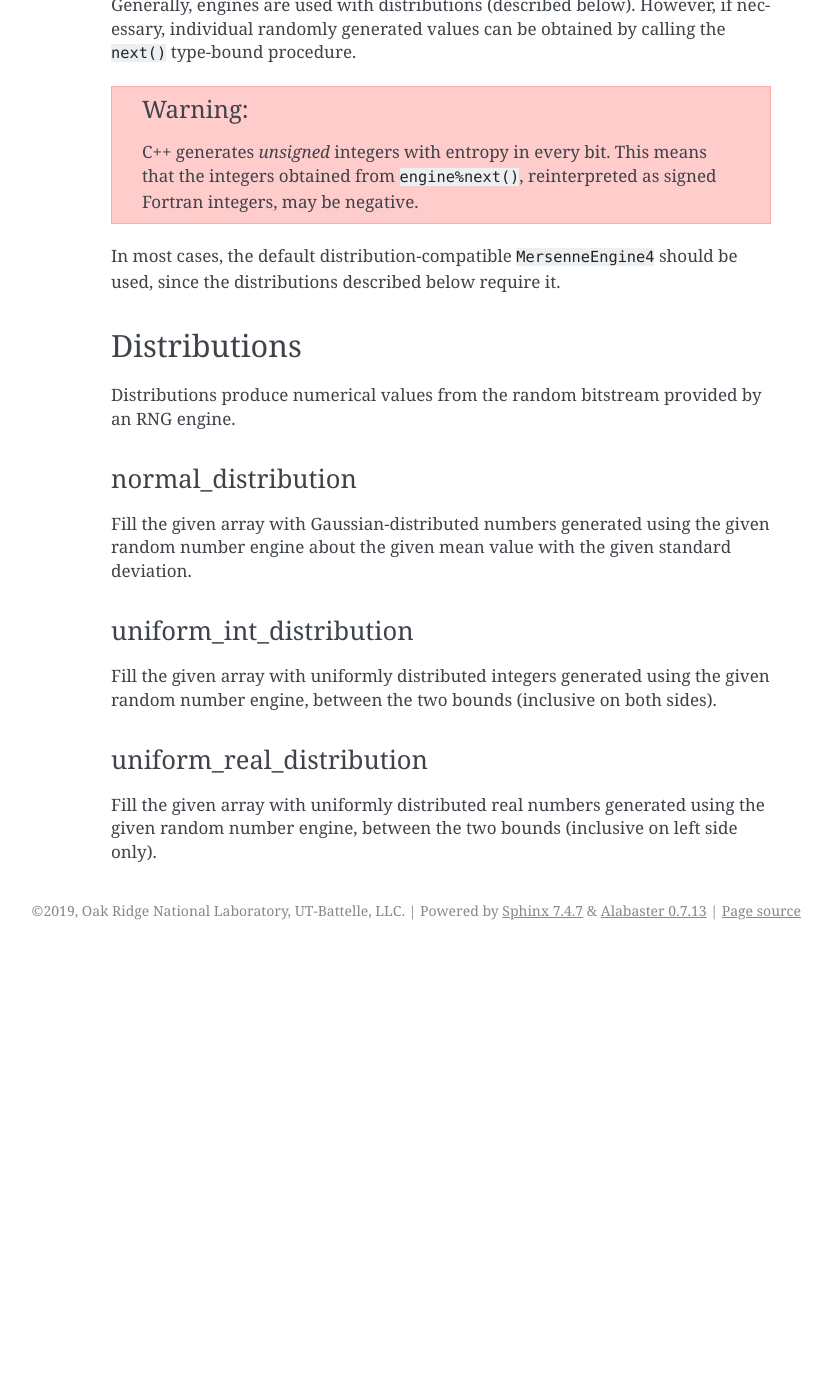
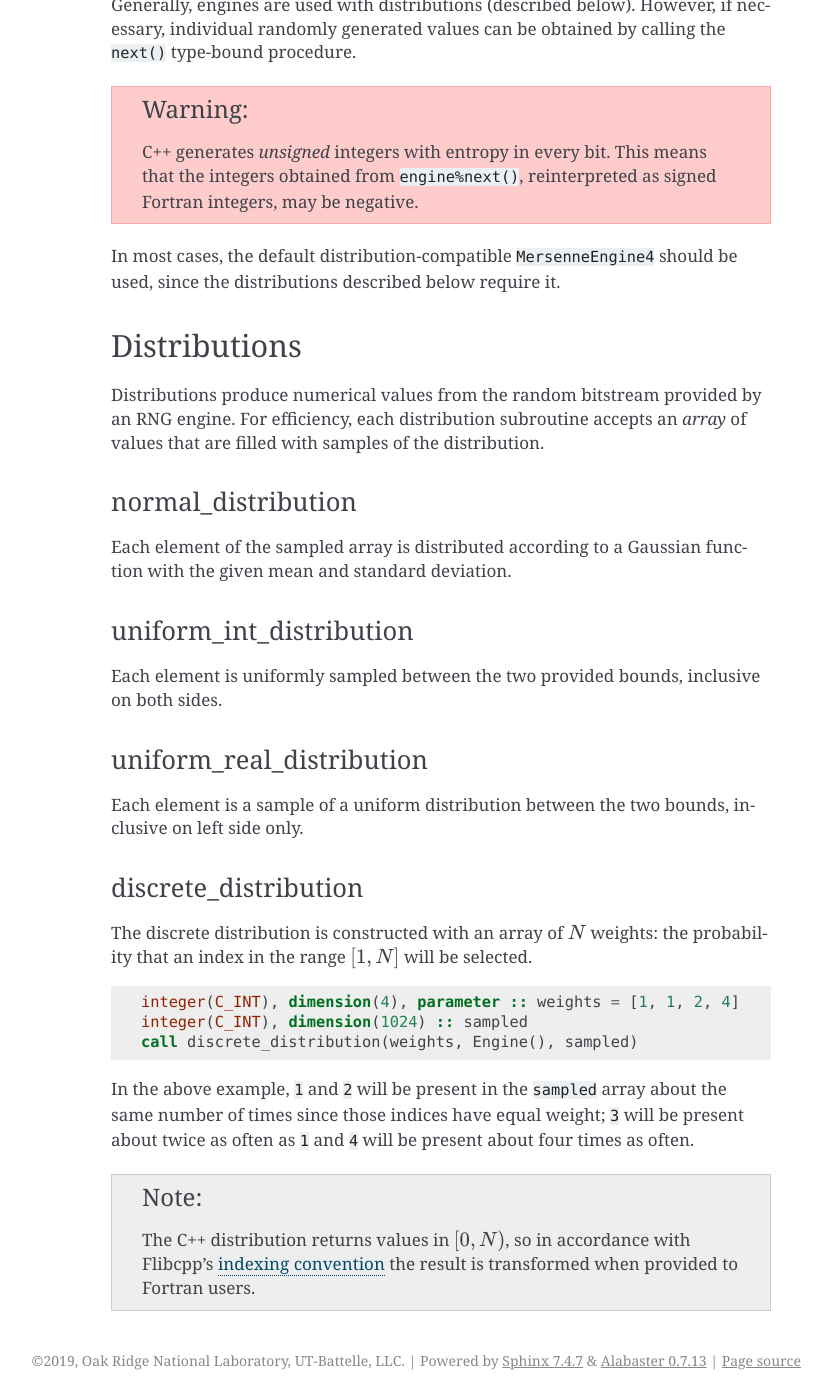
Before and after one commit to swig-fortran/flibcpp, a Sphinx documentation site: the page built from doc/modules/random.rst, in a window 1280 px wide and 1400 px high, scrolled down 1078 px. Shown: the whole window, without its empty margins (309-1140 px from the left). Built offline with Sphinx 7.4.7, drawn with Linux system fonts in a browser that asks for light colours; before the commit the page ends 2028 px from its top, so only the background shows below that; some of the changed text lies outside the part shown.

Commit message:
Add discrete distribution

```diff
--- a/doc/modules/random.rst
+++ b/doc/modules/random.rst
@@ -69,27 +69,46 @@ Distributions
 =============
 
 Distributions produce numerical values from the random bitstream provided by
-an RNG engine.
+an RNG engine. For efficiency, each distribution subroutine accepts an *array*
+of values that are filled with samples of the distribution.
 
 normal_distribution
 -------------------
 
-Fill the given array with Gaussian-distributed numbers generated using the
-given random number engine about the given mean value with the given standard
-deviation.
+Each element of the sampled array is distributed according to a Gaussian
+function with the given mean and standard deviation.
 
 uniform_int_distribution
 ------------------------
 
-Fill the given array with uniformly distributed integers generated using the
-given random number engine, between the two bounds (inclusive on both sides).
+Each element is uniformly sampled between the two provided bounds, inclusive on
+both sides.
 
 uniform_real_distribution
 -------------------------
 
-Fill the given array with uniformly distributed real numbers generated using the
-given random number engine, between the two bounds (inclusive on left side only).
+Each element is a sample of a uniform distribution between the two bounds,
+inclusive on left side only.
 
+discrete_distribution
+---------------------
+
+The discrete distribution is constructed with an array of :math:`N` weights:
+the probability that an index in the range :math:`[1, N]` will be selected.
+::
+
+   integer(C_INT), dimension(4), parameter :: weights = [1, 1, 2, 4]
+   integer(C_INT), dimension(1024) :: sampled
+   call discrete_distribution(weights, Engine(), sampled)
+
+In the above example, ``1`` and ``2`` will be present in the ``sampled`` array
+about the same number of times since those indices have equal weight; ``3``
+will be present about twice as often as ``1`` and ``4`` will be present about
+four times as often.
+
+.. note:: The C++ distribution returns values in :math:`[0, N)`, so in
+   accordance with Flibcpp's :ref:`indexing convention <conventions_indexing>`
+   the result is transformed when provided to Fortran users.
 
 .. ############################################################################
 .. end of doc/modules/random.rst
```
Also changed, not shown: 4 other files.
